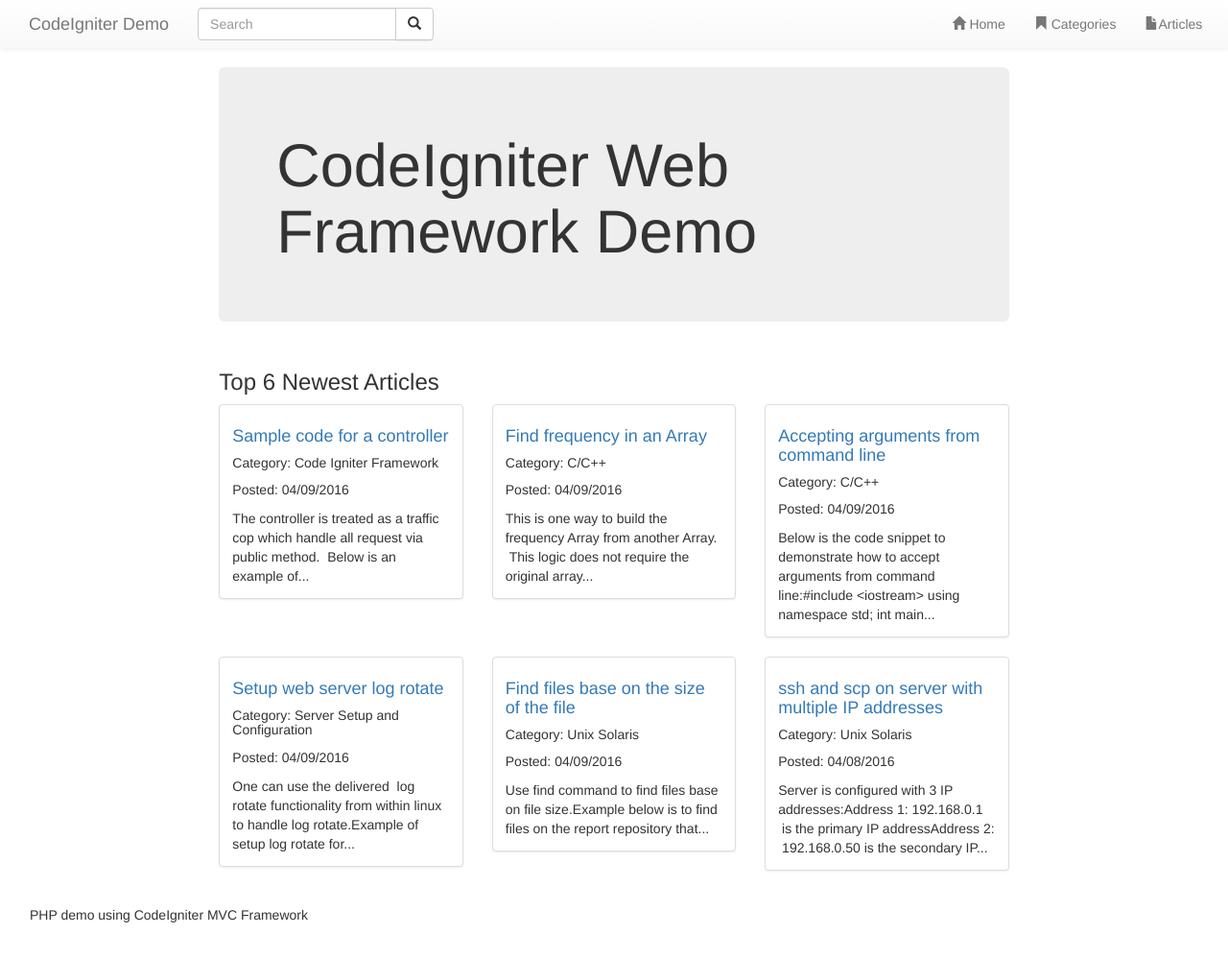
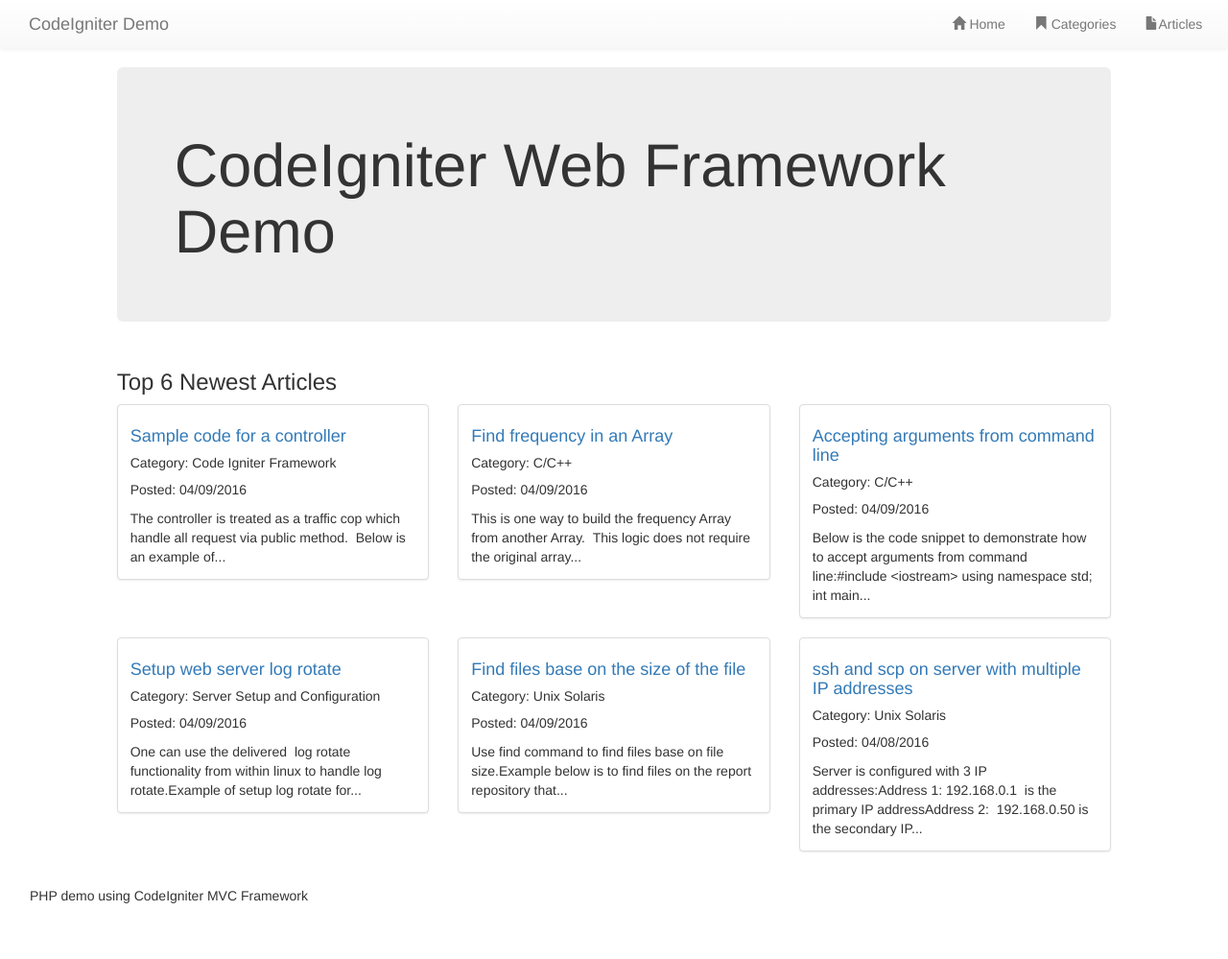
Before and after one commit to ddangcsu/cpsc431-demo, a CodeIgniter app: page /project/ in a window 1280 px wide. Shown: the whole page at 96% size. After the commit the page ends 941 px from the top, so only its background shows below. Run offline with CodeIgniter, Linux system fonts and the light colour scheme; data comes from the database, SQL or seed files in the repository; some libraries are stand-ins or nearby versions.

Commit message:
Increase page to use grid of 10 instead of 8

```diff
--- a/application/views/articles/form.php
+++ b/application/views/articles/form.php
@@ -2,7 +2,7 @@
   <!-- Grid system -->
   <div class="container-fluid">
     <div class="row">
-      <div class="col-xs-12 col-md-8 col-md-offset-2">
+      <div class="col-xs-12 col-md-10 col-md-offset-1">
         <h3 class="text-center"><?= $formTitle ?></h3>
 
         <?php echo validation_errors('<div class="alert alert-danger">', '</div>'); ?>
@@ -39,7 +39,7 @@
           </div>
         </form>
 
-      </div> <!-- Scale to use 8 columns center in the middle -->
+      </div> <!-- Scale to use 10 columns center in the middle -->
     </div> <!-- Grid row system -->
   </div> <!-- Fluid Container -->
 
--- a/application/views/articles/listing.php
+++ b/application/views/articles/listing.php
@@ -2,7 +2,7 @@
   <!-- Grid system -->
   <div class="container-fluid">
     <div class="row">
-      <div class="col-xs-12 col-md-8 col-md-offset-2">
+      <div class="col-xs-12 col-md-10 col-md-offset-1">
         <div class="item-group">
           <a class="btn btn-sm btn-primary pull-right" href="<?=base_url('articles/form')?>">
             <span class="glyphicon glyphicon-plus"></span>
--- a/application/views/articles/view.php
+++ b/application/views/articles/view.php
@@ -2,7 +2,7 @@
   <!-- Grid system -->
   <div class="container-fluid">
     <div class="row">
-      <div class="col-xs-12 col-md-8 col-md-offset-2">
+      <div class="col-xs-12 col-md-10 col-md-offset-1">
         <ol class="breadcrumb">
           <li>
             <span class="glyphicon glyphicon-home"></span>
@@ -22,7 +22,7 @@
       </div>
     </div>
     <div class="row">
-      <div class="col-xs-12 col-md-8 col-md-offset-2">
+      <div class="col-xs-12 col-md-10 col-md-offset-1">
         <!-- List of articles in panel-->
         <div class="panel panel-primary">
           <div class="panel-heading">
--- a/application/views/categories/form.php
+++ b/application/views/categories/form.php
@@ -2,7 +2,7 @@
   <!-- Grid system -->
   <div class="container-fluid">
     <div class="row">
-      <div class="col-xs-12 col-md-8 col-md-offset-2">
+      <div class="col-xs-12 col-md-10 col-md-offset-1">
         <h3 class="text-center"><?= $formTitle ?></h3>
 
         <?php echo validation_errors('<div class="alert alert-danger">', '</div>'); ?>
@@ -44,7 +44,7 @@
           </div>
         </form>
 
-      </div> <!-- Scale to use 8 columns center in the middle -->
+      </div> <!-- Scale to use 10 columns center in the middle -->
     </div> <!-- Grid row system -->
   </div> <!-- Fluid Container -->
 
--- a/application/views/categories/listing.php
+++ b/application/views/categories/listing.php
@@ -2,7 +2,7 @@
   <!-- Grid system -->
   <div class="container-fluid">
     <div class="row">
-      <div class="col-xs-12 col-md-8 col-md-offset-2">
+      <div class="col-xs-12 col-md-10 col-md-offset-1">
         <div class="item-group">
           <a class="btn btn-sm btn-primary pull-right" href="<?=base_url('categories/form')?>">
             <span class="glyphicon glyphicon-plus"></span>
--- a/application/views/categories/view.php
+++ b/application/views/categories/view.php
@@ -2,7 +2,7 @@
   <!-- Grid system -->
   <div class="container-fluid">
     <div class="row">
-      <div class="col-xs-12 col-md-8 col-md-offset-2">
+      <div class="col-xs-12 col-md-10 col-md-offset-1">
         <ol class="breadcrumb">
           <li>
             <span class="glyphicon glyphicon-home"></span>
@@ -26,7 +26,7 @@
       </div>
     </div>
     <div class="row">
-      <div class="col-xs-12 col-md-8 col-md-offset-2">
+      <div class="col-xs-12 col-md-10 col-md-offset-1">
         <!-- List of articles in panel-->
         <div class="panel panel-primary">
           <div class="panel-heading">
--- a/application/views/header.php
+++ b/application/views/header.php
@@ -29,6 +29,7 @@
               CodeIgniter Demo
             </span>
           </div> <!-- Navigation bar Header -->
+          <!-- Unimplemented feature
           <?php echo form_open('',array('class'=>'navbar-form navbar-left')); ?>
             <div class="form-group">
               <div class="input-group">
@@ -41,6 +42,7 @@
               </div>
             </div>
           </form>
+          -->
           <div class="collapse navbar-collapse" id="demoNavbar">
             <ul class="nav navbar-nav navbar-right">
               <li id="navHome"><a href="<?=base_url("/") ?>">
--- a/application/views/main.php
+++ b/application/views/main.php
@@ -3,14 +3,14 @@
 
   <div class="container-fluid">
     <div class="row">
-      <div class="col-xs-12 col-md-8 col-md-offset-2">
+      <div class="col-xs-12 col-md-10 col-md-offset-1">
         <div class="jumbotron">
           <h1>CodeIgniter Web Framework Demo</h1>
         </div>
       </div>
     </div>
     <div class="row">
-      <div class="col-xs-12 col-md-8 col-md-offset-2">
+      <div class="col-xs-12 col-md-10 col-md-offset-1">
         <p class="h3">Top 6 Newest Articles </p>
         <div class="row">
           <?php foreach ($article_list as $article): ?>
--- a/application/views/tags/form.php
+++ b/application/views/tags/form.php
@@ -2,7 +2,7 @@
   <!-- Grid system -->
   <div class="container-fluid">
     <div class="row">
-      <div class="col-xs-12 col-md-8 col-md-offset-2">
+      <div class="col-xs-12 col-md-10 col-md-offset-1">
         <h3 class="text-center"><?= $formTitle ?></h3>
 
         <?php echo validation_errors('<div class="alert alert-danger">', '</div>'); ?>
--- a/application/views/tags/listing.php
+++ b/application/views/tags/listing.php
@@ -2,7 +2,7 @@
   <!-- Grid system -->
   <div class="container-fluid">
     <div class="row">
-      <div class="col-xs-12 col-md-8 col-md-offset-2">
+      <div class="col-xs-12 col-md-10 col-md-offset-1">
         <div class="item-group">
           <a class="btn btn-sm btn-primary pull-right" href="<?=base_url('tags/form')?>">
             <span class="glyphicon glyphicon-plus"></span>
--- a/db/demo.sql
+++ b/db/demo.sql
@@ -19,7 +19,7 @@
 --
 -- Database: `demo`
 --
-DROP DATABASE `demo`;
+-- DROP DATABASE `demo`;
 CREATE DATABASE IF NOT EXISTS `demo` DEFAULT CHARACTER SET latin1 COLLATE latin1_swedish_ci;
 USE `demo`;
 
```
Also changed, not shown: README.md.
